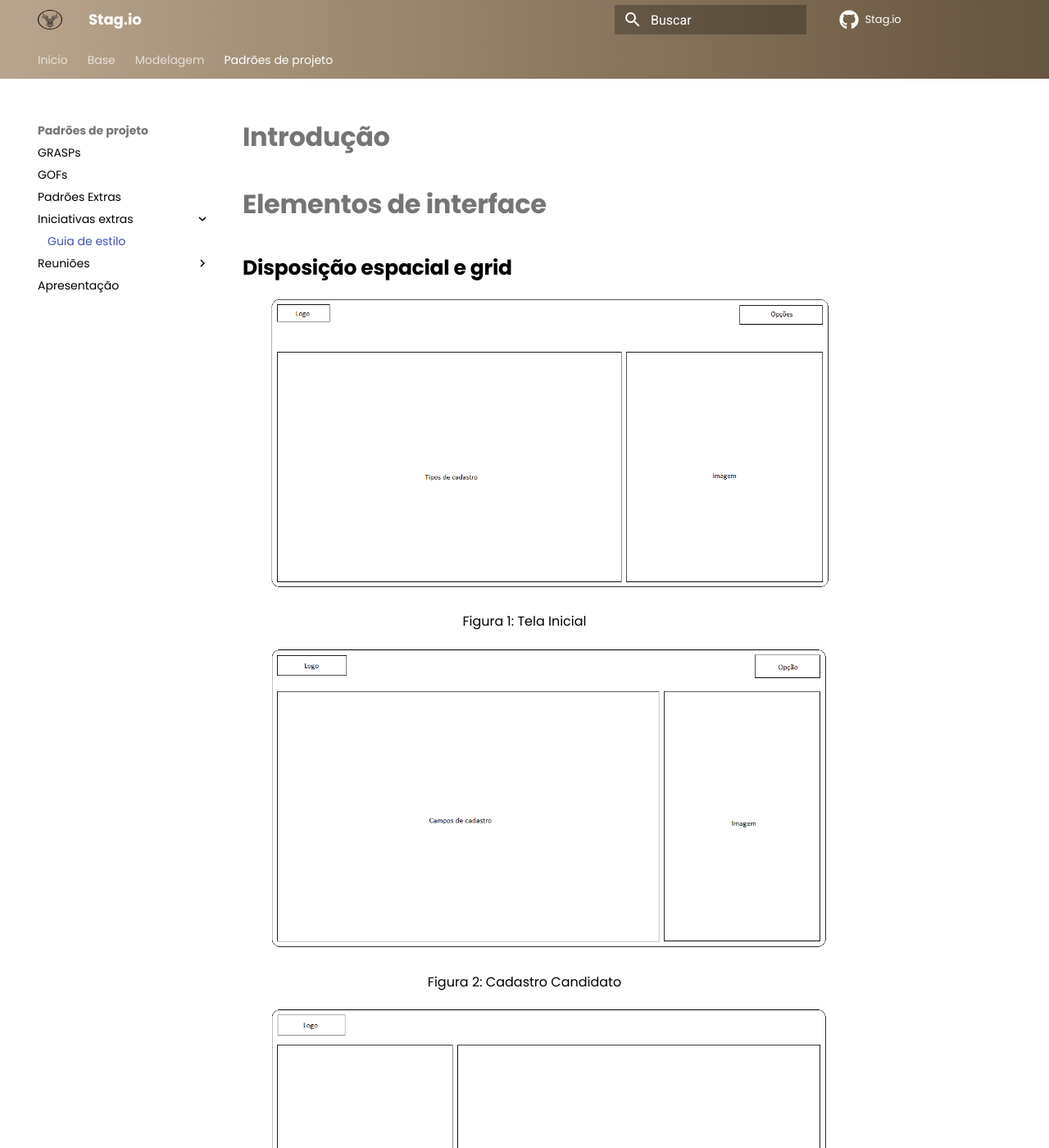
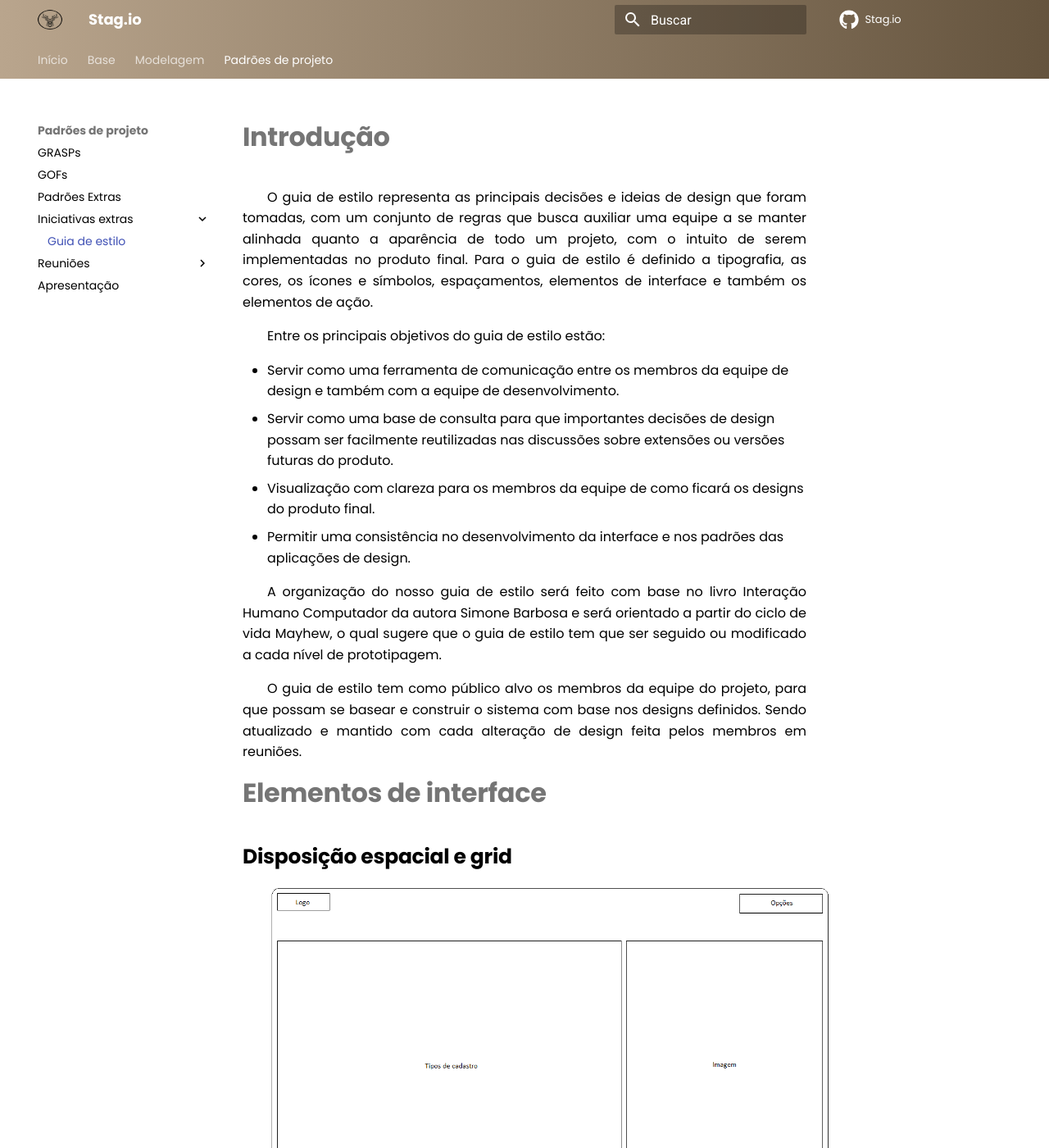
Before and after one commit to UnBArqDsw2021-2/2021.2_G3_stag.io, an MkDocs documentation site: the page built from docs/PadroesDeProjeto/IE/GuiaDeEstilo.md, in a window 1280 px wide and 1400 px high. Shown: the whole window at 82% size. Built offline with MkDocs 1.6.1 and Material for MkDocs 9.7.7, drawn with Linux system fonts in a browser that asks for light colours; comment, search, counter and statistics services are not loaded; some of the changed text lies outside the part shown.

Commit message:
Adicionando introdução do documento guia de estilo

```diff
--- a/docs/PadroesDeProjeto/IE/GuiaDeEstilo.md
+++ b/docs/PadroesDeProjeto/IE/GuiaDeEstilo.md
@@ -1,4 +1,17 @@
 # Introdução
+
+O guia de estilo representa as principais decisões e ideias de design que foram tomadas, com um conjunto de regras que busca auxiliar uma equipe a se manter alinhada quanto a aparência de todo um projeto, com o intuito de serem implementadas no produto final. Para o guia de estilo é definido a tipografia, as cores, os ícones e símbolos, espaçamentos, elementos de interface e também os elementos de ação.
+
+Entre os principais objetivos do guia de estilo estão:
+
+ - Servir como uma ferramenta de comunicação entre os membros da equipe de design e também com a equipe de desenvolvimento.
+ - Servir como uma base de consulta para que importantes decisões de design possam ser facilmente reutilizadas nas discussões sobre extensões ou versões futuras do produto.
+ - Visualização com clareza para os membros da equipe de como ficará os designs do produto final.
+ - Permitir uma consistência no desenvolvimento da interface e nos padrões das aplicações de design.
+
+A organização do nosso guia de estilo será feito com base no livro Interação Humano Computador da autora Simone Barbosa e será orientado a partir do ciclo de vida Mayhew, o qual sugere que o guia de estilo tem que ser seguido ou modificado a cada nível de prototipagem.
+
+O guia de estilo tem como público alvo os membros da equipe do projeto, para que possam se basear e construir o sistema com base nos designs definidos. Sendo atualizado e mantido com cada alteração de design feita pelos membros em reuniões.
 
 # Elementos de interface
 
@@ -31,3 +44,4 @@
 Versão | Data | Modificação | Autor(es) |
 |--|--|--|--|
 | 1.0 | 14/03/2022 | Adição Inicial dos Elementos de Interface | Álvaro Leles |
+| 1.0 | 15/03/2022 | Introduçao do documento | Gabriel Avelino |
```
